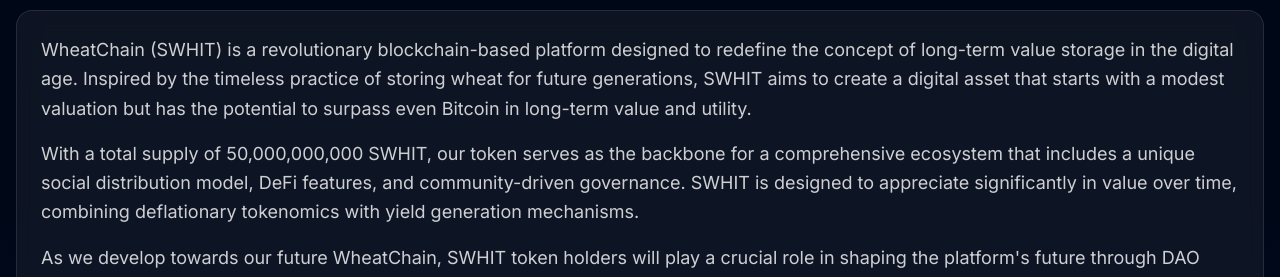
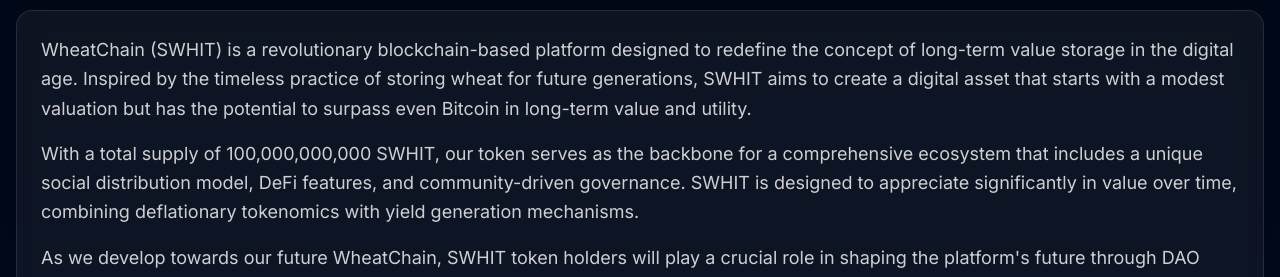
Before and after one commit to wheat-eco/page, a Next.js app in the folder swhit/: page / in a window 1280 px wide. Shown: the part 920-1197 px from the top of the page. Built offline with nearby package versions, Linux system fonts and the light colour scheme.

Commit message:
update about-section.tsx

```diff
--- a/swhit/components/about-section.tsx
+++ b/swhit/components/about-section.tsx
@@ -13,7 +13,7 @@
               WheatChain (SWHIT) is a revolutionary blockchain-based platform designed to redefine the concept of long-term value storage in the digital age. Inspired by the timeless practice of storing wheat for future generations, SWHIT aims to create a digital asset that starts with a modest valuation but has the potential to surpass even Bitcoin in long-term value and utility.
             </p>
             <p className="text-white/80 text-lg leading-relaxed mb-4">
-              With a total supply of 50,000,000,000 SWHIT, our token serves as the backbone for a comprehensive ecosystem that includes a unique social distribution model, DeFi features, and community-driven governance. SWHIT is designed to appreciate significantly in value over time, combining deflationary tokenomics with yield generation mechanisms.
+              With a total supply of 100,000,000,000 SWHIT, our token serves as the backbone for a comprehensive ecosystem that includes a unique social distribution model, DeFi features, and community-driven governance. SWHIT is designed to appreciate significantly in value over time, combining deflationary tokenomics with yield generation mechanisms.
             </p>
             <p className="text-white/80 text-lg leading-relaxed">
               As we develop towards our future WheatChain, SWHIT token holders will play a crucial role in shaping the platform&apos;s future through DAO governance, while benefiting from features such as staking rewards, DeFi integrations, and exclusive access to ecosystem services. Join us in our mission to create a new paradigm for intergenerational wealth preservation and growth in the Web3 space.
```
